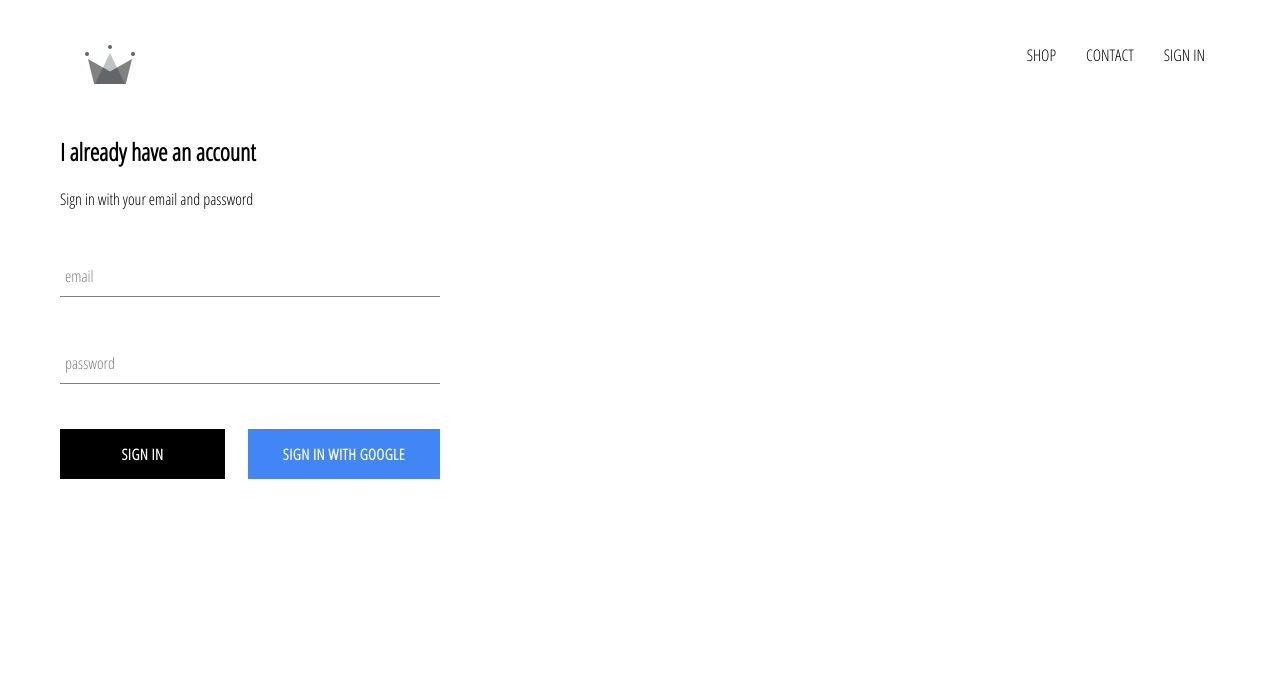
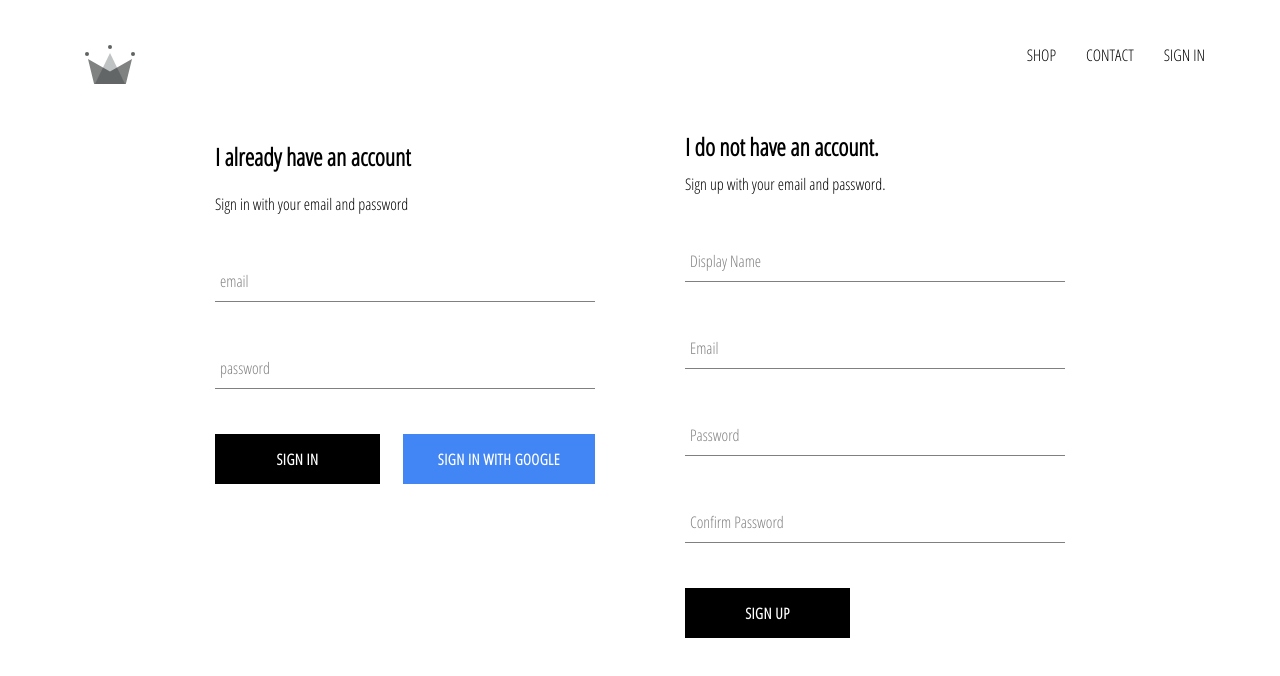
Before and after one commit to sonofab1rd/crwn-clothing, a React (Create React App) app: page /signin in a window 1280 px wide. Shown: the top 676 px of the page. Built offline with nearby package versions, Linux system fonts and the light colour scheme; no server answers.

Commit message:
added sign up with email

```diff
--- a/src/App.js
+++ b/src/App.js
@@ -6,7 +6,7 @@
 import ShopPage from "./pages/shop/shop.component";
 import Header from "./components/header/header.component";
 import SignInAndSignUpPage from "./pages/sign-in-and-sign-up/sign-in-and-sign-up.component";
-import { auth } from "./firebase/firebase.utils";
+import { auth, createUserProfileDocument } from "./firebase/firebase.utils";
 
 class App extends React.Component {
   constructor(){
@@ -19,9 +19,22 @@
   unsubscribeFromAuth = null;
 
   componentDidMount(){
-    this.unsubscribeFromAuth =  auth.onAuthStateChanged(user => {
-      this.setState({currentUser:user});
-      console.log(user);
+    this.unsubscribeFromAuth =  auth.onAuthStateChanged( async userAuth => {
+      if(userAuth){
+        const userRef = await createUserProfileDocument(userAuth);
+
+        userRef.onSnapshot(snapShot => {
+          this.setState({
+            currentUser:{
+              id:snapShot.id,
+              ...snapShot.data()
+            }
+          })
+        });
+        console.log(this.state)
+      } else {
+        this.setState({currentUser:userAuth});
+      }
     })
   }
 
--- /dev/null
+++ b/src/components/sign-up/sign-up.component.jsx
@@ -0,0 +1,96 @@
+import React from "react";
+import "./sign-up.styles.scss";
+
+import FormInput from "../form-input/form-input.component";
+import CustomButton from "../custom-button/custom-button.component";
+import { auth, createUserProfileDocument } from "../../firebase/firebase.utils";
+
+class SignUp extends React.Component {
+  constructor(props) {
+    super(props);
+    this.state = {
+      displayName: "",
+      email: "",
+      password: "",
+      confirmPassword: ""
+    };
+  }
+  handleSubmit = async event => {
+    event.preventDefault();
+    const { displayName, email, password, confirmPassword } = this.state;
+
+    if (password !== confirmPassword) {
+      alert("Passwords don't match");
+      return;
+    }
+
+    try {
+      const { user } = await auth.createUserWithEmailAndPassword(
+        email,
+        password
+      );
+
+      await createUserProfileDocument(user, { displayName });
+
+      this.setState({
+        displayName: "",
+        email: "",
+        password: "",
+        confirmPassword: ""
+      });
+    } catch (error) {
+      console.error(error);
+    }
+  };
+
+  handleChange = async event => {
+    const { name, value } = event.target;
+    this.setState({ [name]: value });
+  };
+  render() {
+    const { displayName, email, password, confirmPassword } = this.state;
+    return (
+      <div className="sign-up">
+        <h2 className="title">I do not have an account.</h2>
+        <span>Sign up with your email and password.</span>
+        <form className="sign-up-form" onSubmit={this.handleSubmit}>
+          <FormInput
+            type="text"
+            name="displayName"
+            value={displayName}
+            onChange={this.handleChange}
+            label="Display Name"
+            required
+          />
+          <FormInput
+            type="email"
+            name="email"
+            value={email}
+            onChange={this.handleChange}
+            label="Email"
+            required
+          />
+          <FormInput
+            type="password"
+            name="password"
+            value={password}
+            onChange={this.handleChange}
+            label="Password"
+            required
+          />
+          <FormInput
+            type="password"
+            name="confirmPassword"
+            value={confirmPassword}
+            onChange={this.handleChange}
+            label="Confirm Password"
+            required
+          />
+          <CustomButton type="submit">SIGN UP</CustomButton>
+        </form>
+      </div>
+    );
+  }
+}
+
+export default SignUp;
--- /dev/null
+++ b/src/components/sign-up/sign-up.styles.scss
@@ -0,0 +1,9 @@
+.sign-up{
+    display: flex;
+    flex-direction: column;
+    width: 380px;
+
+    .title{
+        margin: 10px 0;
+    }
+}
--- a/src/firebase/firebase.utils.js
+++ b/src/firebase/firebase.utils.js
@@ -1,6 +1,6 @@
-import firebase from 'firebase/app';
-import 'firebase/firestore';
-import 'firebase/auth';
+import firebase from "firebase/app";
+import "firebase/firestore";
+import "firebase/auth";
 
 const config = {
   apiKey: "AIzaSyBVoIsLJU500ZIeVPZBxtMpWsOCzYHqfcc",
@@ -13,13 +13,37 @@
   measurementId: "G-TNP6XHLTR2"
 };
 
+export const createUserProfileDocument = async(userAuth, additionalData) => {
+  if(!userAuth) return;
+
+  const userRef = firestore.doc(`users/${userAuth.uid}`);
+
+  const snapshot = await userRef.get();
+
+  if(!snapshot.exists){
+    const {displayName, email} = userAuth;
+    const createdAt = new Date();
+    try {
+      await userRef.set({
+        displayName,
+        email,
+        createdAt,
+        ...additionalData
+      })
+    } catch (err) {
+      console.log('error creating user', err.message);
+    }
+  }
+  return userRef;
+};
+
 firebase.initializeApp(config);
 
 export const auth = firebase.auth();
 export const firestore = firebase.firestore();
 
 const provider = new firebase.auth.GoogleAuthProvider();
-provider.setCustomParameters({prompt: 'select_account'});
+provider.setCustomParameters({ prompt: "select_account" });
 
 export const signInWithGoogle = () => auth.signInWithPopup(provider);
 
--- a/src/pages/sign-in-and-sign-up/sign-in-and-sign-up.component.jsx
+++ b/src/pages/sign-in-and-sign-up/sign-in-and-sign-up.component.jsx
@@ -3,10 +3,12 @@
 
 import "../../components/sign-in/sign-in.component"
 import SignIn from "../../components/sign-in/sign-in.component";
+import SignUp from "../../components/sign-up/sign-up.component";
 
 const SignInAndSignUpPage = () => (
   <div className="sign-in-and-sign-up">
   <SignIn/>
+  <SignUp/>
   </div>
 );
 
--- a/src/pages/sign-in-and-sign-up/sign-in-and-sign-up.styles.scss
+++ b/src/pages/sign-in-and-sign-up/sign-in-and-sign-up.styles.scss
@@ -0,0 +1,6 @@
+.sign-in-and-sign-up {
+  width: 850px;
+  display: flex;
+  justify-content: space-between;
+  margin: 30px auto;
+}
```
Lines whose indentation alone changed are shown as unchanged.
